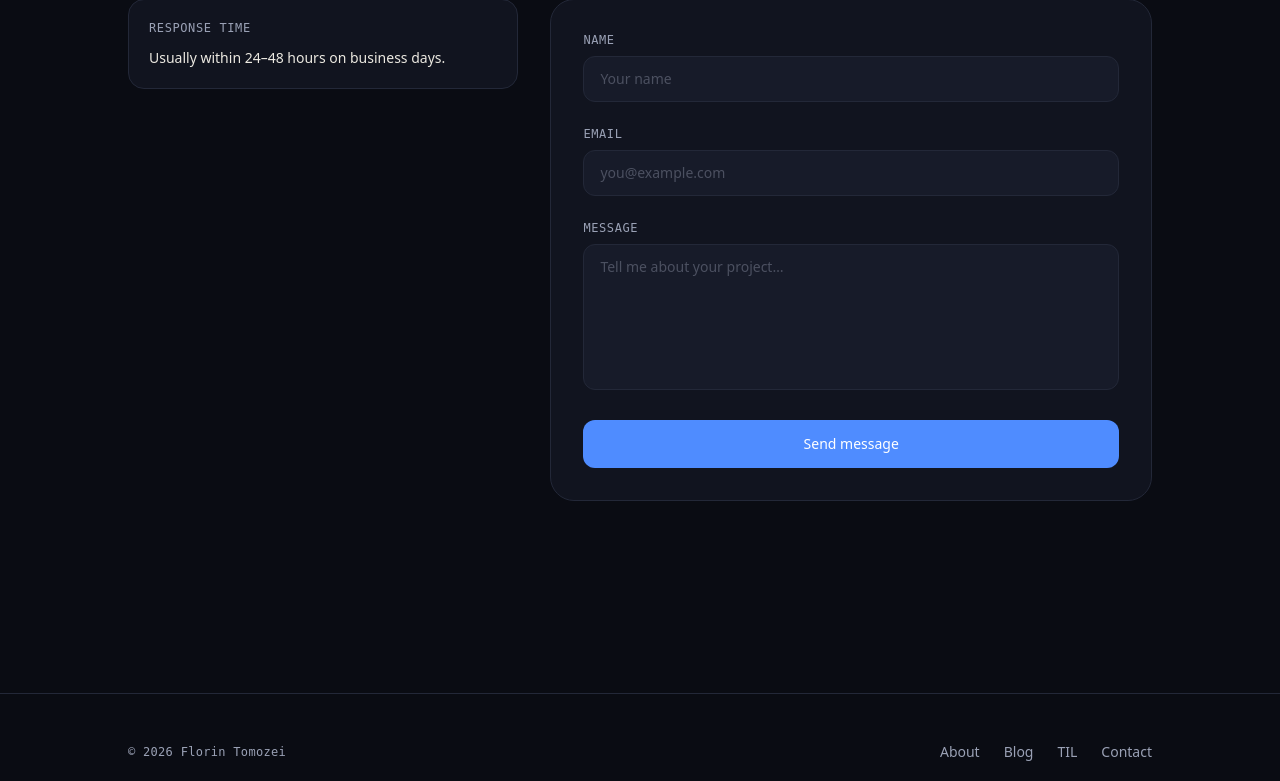
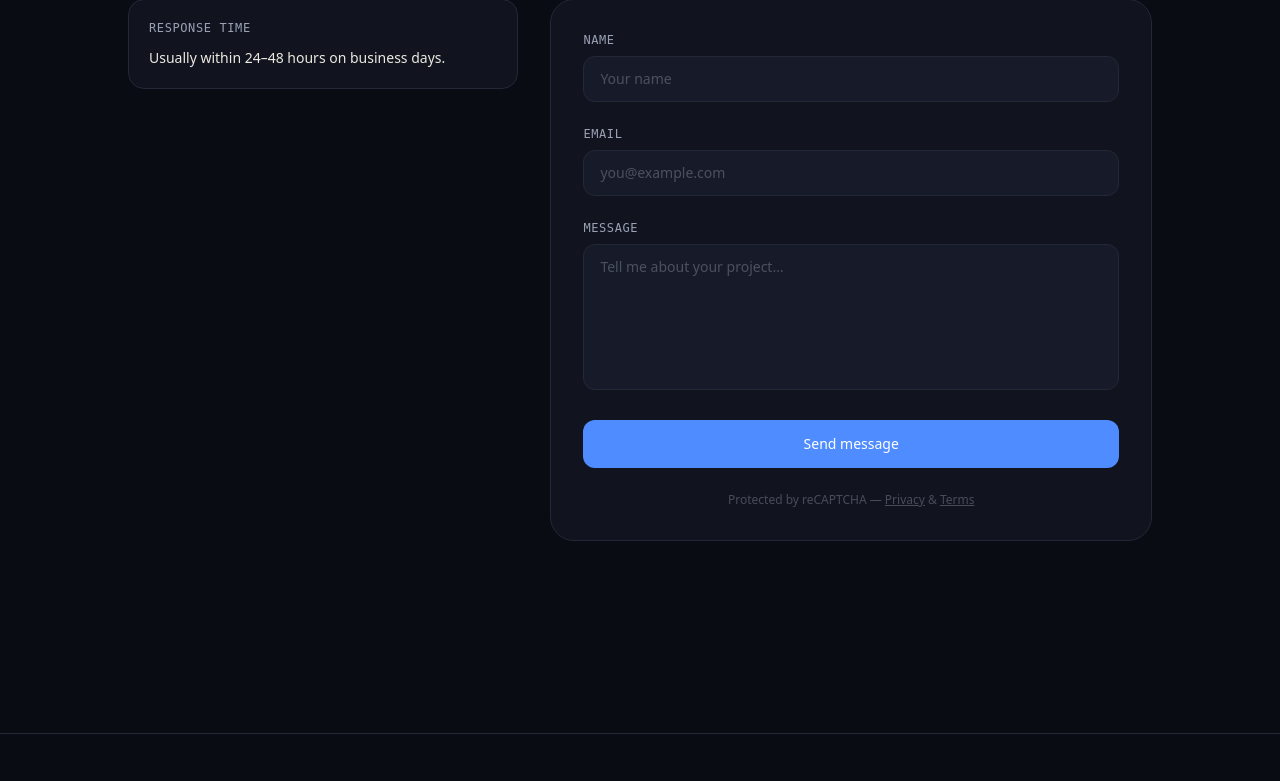
Before and after one commit to FLoRyN1994/Portfolio, a Laravel app: page /contact in a window 1280 px wide. Shown: the part 416-1197 px from the top of the page. Run offline with Laravel 12, Linux system fonts and the light colour scheme; style sheets or scripts are compiled from the project's sources.

Commit message:
Add Gmail SMTP + reCAPTCHA v3 to contact form
- Configure Gmail SMTP in .env.example
- Wire reCAPTCHA v3: site key in form script, server-side token
  verification in ContactController (score threshold 0.5)
- Add recaptcha_site_key / recaptcha_secret_key to config/portfolio.php
- Gracefully no-ops when keys are absent (local dev)

```diff
--- a/config/portfolio.php
+++ b/config/portfolio.php
@@ -1,7 +1,9 @@
 <?php
 
 return [
-    'calendly_url' => env('CALENDLY_URL', ''),
-    'linkedin_url'  => env('LINKEDIN_URL', ''),
-    'contact_email' => env('CONTACT_EMAIL', ''),
+    'calendly_url'        => env('CALENDLY_URL', ''),
+    'linkedin_url'        => env('LINKEDIN_URL', ''),
+    'contact_email'       => env('CONTACT_EMAIL', ''),
+    'recaptcha_site_key'  => env('RECAPTCHA_SITE_KEY', ''),
+    'recaptcha_secret_key'=> env('RECAPTCHA_SECRET_KEY', ''),
 ];
--- a/resources/views/pages/contact.blade.php
+++ b/resources/views/pages/contact.blade.php
@@ -75,7 +75,7 @@
                 </div>
                 @endif
 
-                <form action="/contact" method="POST"
+                <form action="/contact" method="POST" id="contact-form"
                       class="bg-surface border border-line rounded-3xl p-8 space-y-6">
                     @csrf
 
@@ -84,6 +84,8 @@
                         <label for="website">Leave this blank</label>
                         <input type="text" id="website" name="website" tabindex="-1" autocomplete="off">
                     </div>
+
+                    <input type="hidden" name="recaptcha_token" id="recaptcha_token">
 
                     <div>
                         <label for="contact-name" class="block font-mono text-xs text-muted tracking-wider uppercase mb-2">Name</label>
@@ -117,11 +119,38 @@
                         @enderror
                     </div>
 
-                    <button type="submit"
-                            class="w-full py-3.5 bg-accent hover:bg-accent/90 text-white font-medium text-sm rounded-xl transition-colors">
+                    <button type="submit" id="contact-submit"
+                            class="w-full py-3.5 bg-accent hover:bg-accent/90 text-white font-medium text-sm rounded-xl transition-colors disabled:opacity-50 disabled:cursor-not-allowed">
                         Send message
                     </button>
+
+                    <p class="text-muted/40 text-xs text-center">
+                        Protected by reCAPTCHA —
+                        <a href="https://policies.google.com/privacy" target="_blank" class="underline hover:text-muted/60">Privacy</a> &amp;
+                        <a href="https://policies.google.com/terms" target="_blank" class="underline hover:text-muted/60">Terms</a>
+                    </p>
                 </form>
+
+                @if(config('portfolio.recaptcha_site_key'))
+                <script src="https://www.google.com/recaptcha/api.js?render={{ config('portfolio.recaptcha_site_key') }}"></script>
+                <script>
+                    const form = document.getElementById('contact-form');
+                    const tokenInput = document.getElementById('recaptcha_token');
+                    const submitBtn = document.getElementById('contact-submit');
+
+                    form.addEventListener('submit', function (e) {
+                        e.preventDefault();
+                        submitBtn.disabled = true;
+                        grecaptcha.ready(function () {
+                            grecaptcha.execute('{{ config('portfolio.recaptcha_site_key') }}', { action: 'contact' })
+                                .then(function (token) {
+                                    tokenInput.value = token;
+                                    form.submit();
+                                });
+                        });
+                    });
+                </script>
+                @endif
 
             </div>
 
```
Also changed, not shown: app/Http/Controllers/ContactController.php (+15 -0 lines), 1 other file.
